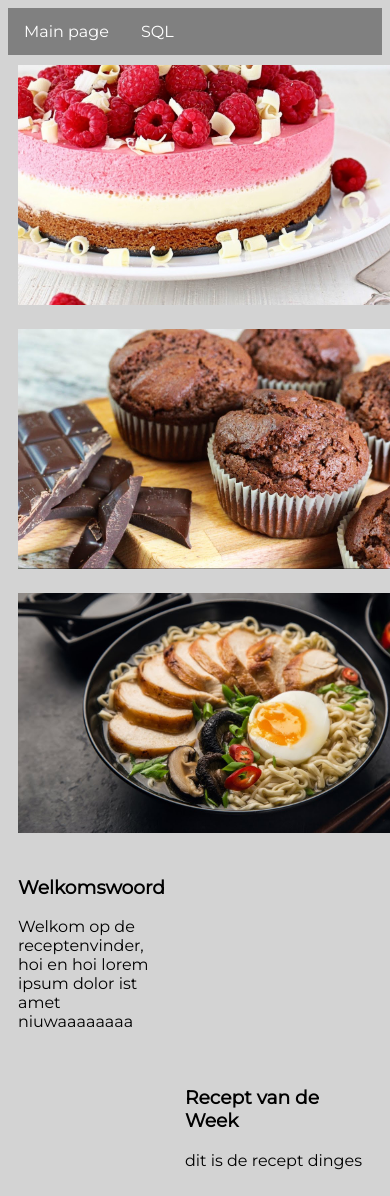
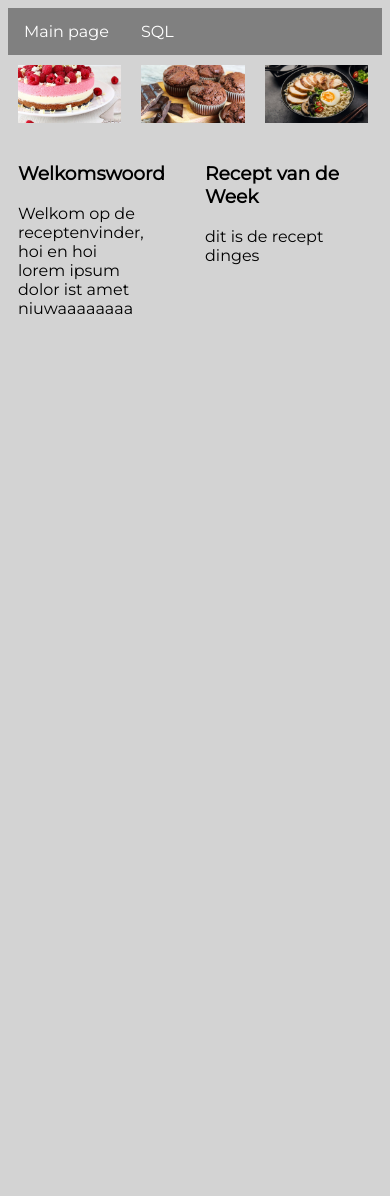
Before and after one commit to lotteevayenk/lotteevayenk.github.io, a PHP site: page / in a window 390 px wide; the page is wider, and only the part inside the window is pictured. After the commit the page ends 314 px from the top of that part, so only its background shows below. Run offline with PHP 8.4, Linux system fonts and the light colour scheme.

Commit message:
mobile test 3

```diff
--- a/index.html
+++ b/index.html
@@ -14,8 +14,8 @@
       </ul>
     </div>
     <img id="afb1" src="img/taart1.jpeg">
-    <img id="afb1" src="img/muffin1.jpeg">
-    <img id="afb1" src="img/noodles1.jpeg">
+    <img id="afb2" src="img/muffin1.jpeg">
+    <img id="afb3" src="img/noodles1.jpeg">
     <div class="tekstblok1">
       <h3><b>Welkomswoord</b></h3>
       <p>Welkom op de receptenvinder, hoi en hoi lorem ipsum dolor ist amet niuwaaaaaaaa</p>
--- a/stylesheet.css
+++ b/stylesheet.css
@@ -1,6 +1,10 @@
 body {
   background-color: lightgrey;
   font-family: 'Montserrat', sans-serif;
+}
+
+* {
+  box-sizing: border-box;
 }
 
 /*NAVBAR*/
@@ -45,6 +49,25 @@ body {
 }
 
 #afb1 {
-  height: 240px;
+  width: 33%;
   padding: 10px;
+  float: left;
 }
+
+#afb2 {
+  width: 33%;
+  padding: 10px;
+  float: left;
+}
+
+#afb3 {
+  width: 33%;
+  padding: 10px;
+  float: left;
+}
+
+@media screen and (max-width:400px) {
+  .left, .main, .right {
+    width:100%;
+  }
+}
```
